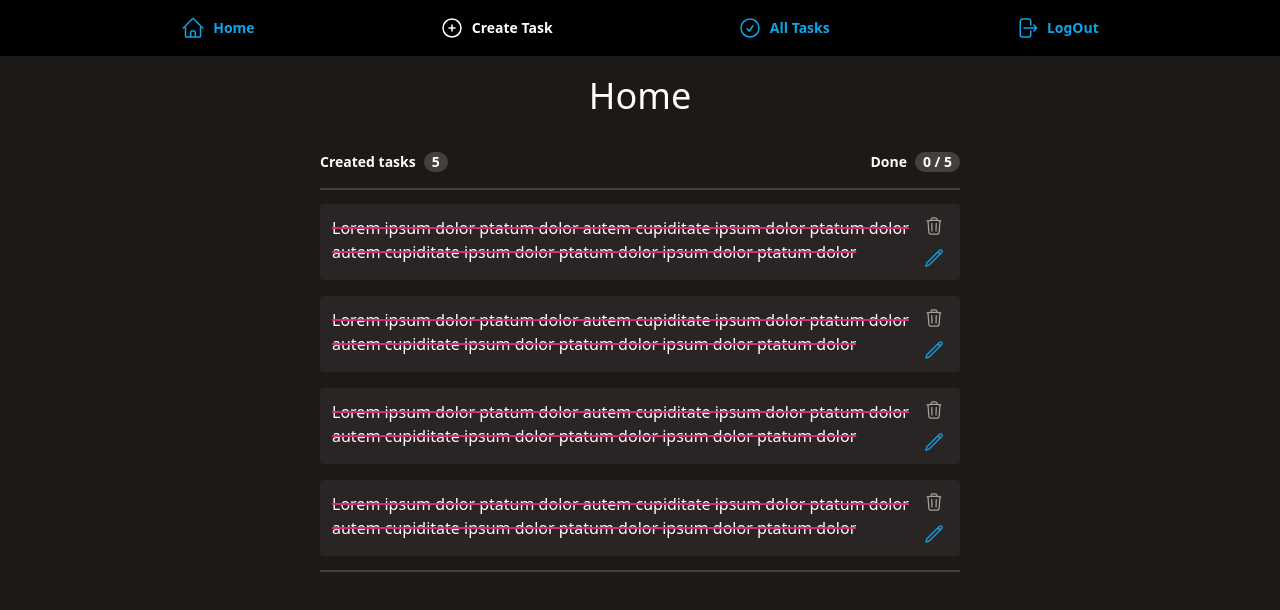
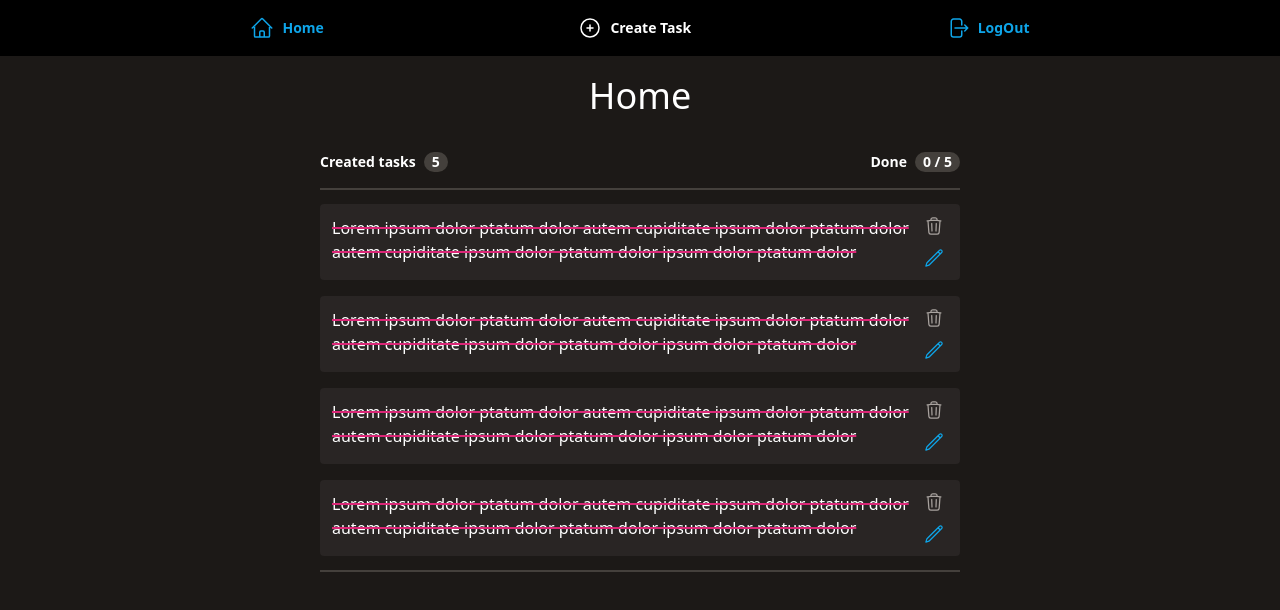
Before and after one commit to MoisesST/web-task-manager, an Angular app: page /home in a window 1280 px wide. Shown: the top 610 px of the page. Built offline with nearby package versions, Linux system fonts and the light colour scheme.

Commit message:
atualizaçoes no readme, header e page not found

```diff
--- a/src/app/components/pages/page-not-found/page-not-found.component.ts
+++ b/src/app/components/pages/page-not-found/page-not-found.component.ts
@@ -1,17 +1,14 @@
 import { Component } from '@angular/core';
-import { RouterLink } from '@angular/router';
+
+import { LinkButtonComponent } from '../../elements/link-button/link-button.component';
 
 @Component({
   selector: 'app-page-not-found',
   standalone: true,
-  imports: [RouterLink],
+  imports: [LinkButtonComponent],
   template: `
-    <div
-      class="
-        flex flex-col justify-center items-center h-screen text-lg
-      "
-    >
-      <div class="flex">
+    <div class="flex flex-col items-center text-lg mt-10 ">
+      <div class="flex mb-10">
         <div>
           <p>404</p>
         </div>
@@ -21,9 +18,7 @@ import { RouterLink } from '@angular/router';
         </div>
       </div>
 
-      <a routerLink="/home" class="mt-10 text-sm hover:text-gray-400 transition-all">
-        Go Home
-      </a>
+      <app-link-button label="Go Home" url="/home" />
     </div>
   `,
 })
--- a/src/app/components/template/header/header.component.html
+++ b/src/app/components/template/header/header.component.html
@@ -1,6 +1,9 @@
 <header class="flex flex-col bg-black">
   <nav
-    class="sm:flex hidden flex-row w-full justify-evenly mx-auto items-start sm:items-center sm:h-14 rounded"
+    class="
+      sm:flex hidden flex-row w-full justify-evenly mx-auto items-start
+      sm:items-center sm:h-14 rounded
+    "
   >
     <app-link-button url="/home" label="Home">
       <app-svg-icon [style]="'w-6'" [icon]="HOME"/>
@@ -13,10 +16,6 @@
         <app-svg-icon [style]="'w-6'" [icon]="CREATE"/>
       </app-link-button>
 
-      <app-link-button url="/" label="All Tasks">
-        <app-svg-icon [style]="'w-6'" [icon]="TASKS"/>
-      </app-link-button>
-
       <app-link-button url="/" label="LogOut">
         <app-svg-icon [style]="'w-6'" [icon]="LOGOUT"/>
       </app-link-button>
@@ -24,13 +23,20 @@
   </nav>
   <!-- nav mobile -->
   <nav
-    class="justify-center bg-black w-full z-50 flex  sm:hidden flex-col items-end relative"
+    class="
+      justify-center bg-black w-full z-50 flex  sm:hidden flex-col items-end
+      relative
+    "
   >
     <button (click)="toggleMenu()" class="float-right p-4">
       <app-svg-icon [style]="'w-6'" [icon]="MENU_HAMBURGER"/>
     </button>
     @if (showMenu) {
-      <div class="flex flex-col w-full space-y-4  absolute top-full  pb-4 z-50 bg-black">
+      <div
+        class="
+          flex flex-col w-full space-y-4  absolute top-full  pb-4 z-50 bg-black
+        "
+      >
         <app-link-button url="/home" label="Home">
           <app-svg-icon [style]="'w-6'" [icon]="HOME"/>
         </app-link-button>
@@ -42,16 +48,11 @@
             <app-svg-icon [style]="'w-6'" [icon]="CREATE"/>
           </app-link-button>
 
-          <app-link-button url="/" label="All Tasks">
-            <app-svg-icon [style]="'w-6'" [icon]="TASKS"/>
-          </app-link-button>
-
           <app-link-button url="/" label="LogOut">
             <app-svg-icon [style]="'w-6'" [icon]="LOGOUT"/>
           </app-link-button>
         }
       </div>
-
     }
   </nav>
 </header>
```
Also changed, not shown: 1 other file (tests, documents, lock files or other folders).
